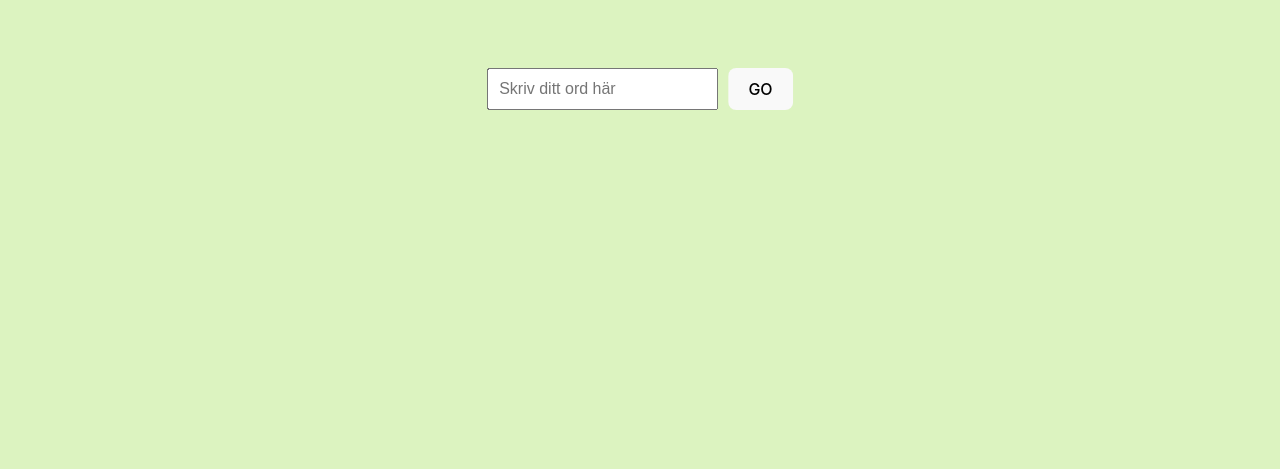
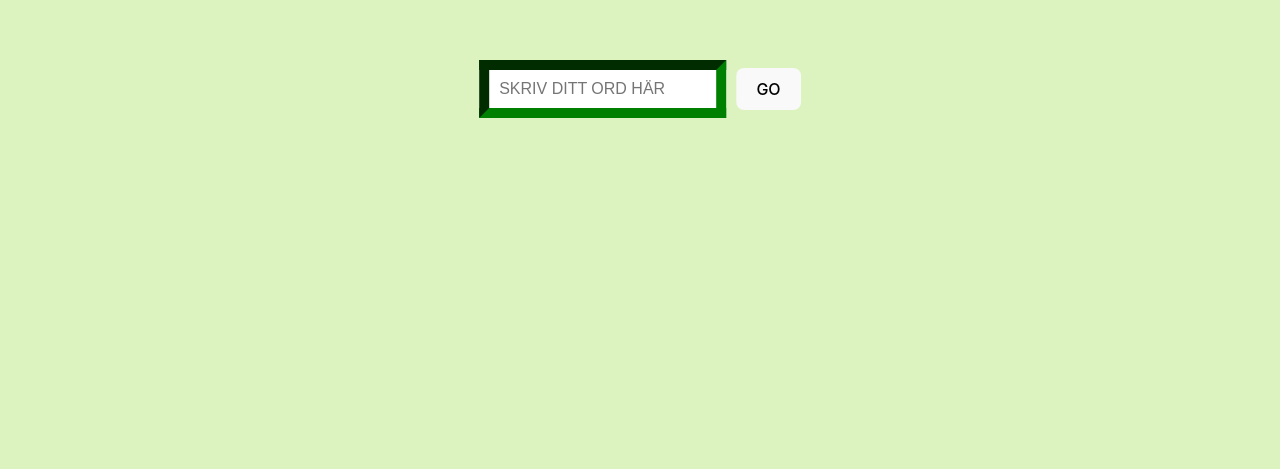
Before and after one commit to Radagastno1/WORDRUSH, a React (Vite) app: page / in a window 1280 px wide. Shown: the part 331-806 px from the top of the page. Built offline with nearby package versions, Linux system fonts and the light colour scheme.

Commit message:
green input border when word contains letters in screen

```diff
--- a/src/InputWord.tsx
+++ b/src/InputWord.tsx
@@ -3,15 +3,17 @@ import "./InputWord.css";
 import { useWordContext } from "./contexts/WordContext";
 
 export default function InputWord() {
-  const { input, setInput, checkLettersInScreen } = useWordContext();
+  const { input, setInput, checkLettersInScreen, isCorrectInput } =
+    useWordContext();
 
   const handleInputChange = (e: ChangeEvent<HTMLInputElement>) => {
-    setInput(e.target.value);
+    setInput(e.target.value.toUpperCase());
   };
 
   const handleButtonClick = () => {
     checkLettersInScreen();
   };
+  const borderColor = isCorrectInput ? "green" : "red";
 
   return (
     <div className="input-container">
@@ -20,6 +22,11 @@ export default function InputWord() {
         value={input}
         onChange={handleInputChange}
         placeholder="Skriv ditt ord här"
+        style={{
+          borderColor: borderColor,
+          borderWidth: 10,
+          textTransform: "uppercase",
+        }}
       />
       <button onClick={handleButtonClick}>GO</button>
     </div>
--- a/src/contexts/WordContext.tsx
+++ b/src/contexts/WordContext.tsx
@@ -12,6 +12,7 @@ interface WordContextProps {
   fallingLetters: string[];
   setFallingLetters: React.Dispatch<React.SetStateAction<string[]>>;
   checkLettersInScreen: () => void;
+  isCorrectInput: boolean;
 }
 
 const WordContext = createContext<WordContextProps | undefined>(undefined);
@@ -23,13 +24,19 @@ interface WordProviderProps {
 const WordProvider: React.FC<WordProviderProps> = ({ children }) => {
   const [input, setInput] = useState<string>("");
   const [fallingLetters, setFallingLetters] = useState<string[]>([]);
+  const [isCorrectInput, setIsCorrectInput] = useState(false);
 
   const checkLettersInScreen = () => {
-    const lettersInScreen = input
+    setIsCorrectInput(false);
+    const allLettersInArray = input
       .split("")
-      .filter((letter) => fallingLetters.includes(letter));
+      .every((letter) => fallingLetters.includes(letter));
+
     console.log("Letters in screen:", fallingLetters);
-    console.log("matchingletters:", lettersInScreen);
+    console.log("matchingletters:", allLettersInArray);
+    if (allLettersInArray) {
+      setIsCorrectInput(true);
+    }
   };
 
   useEffect(() => {
@@ -42,6 +49,7 @@ const WordProvider: React.FC<WordProviderProps> = ({ children }) => {
     fallingLetters,
     setFallingLetters,
     checkLettersInScreen,
+    isCorrectInput,
   };
 
   return <WordContext.Provider value={value}>{children}</WordContext.Provider>;
```
